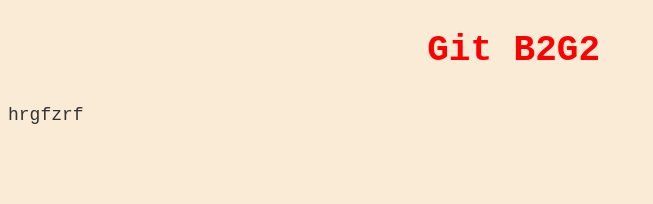
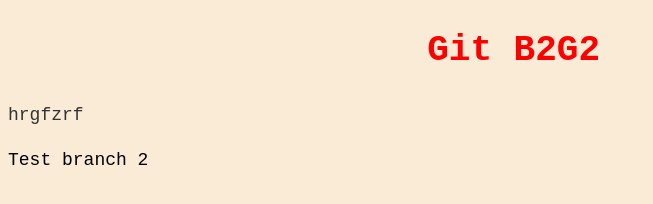
Before and after one commit to EstelCol/B2G2-sart-project, a plain HTML site: page index.html in a window 1280 px wide. Shown: the whole page, without its empty margins (0-653 px from the left). Drawn offline with Linux system fonts and the light colour scheme.

Commit message:
Test branch 2

```diff
--- a/index.html
+++ b/index.html
@@ -11,6 +11,7 @@
 <div class="container">
     <h1 class="title">Git B2G2</h1>
     <p class="para">hrgfzrf</p>
+    <p>Test branch 2</p>
 
 </div>
 
```
